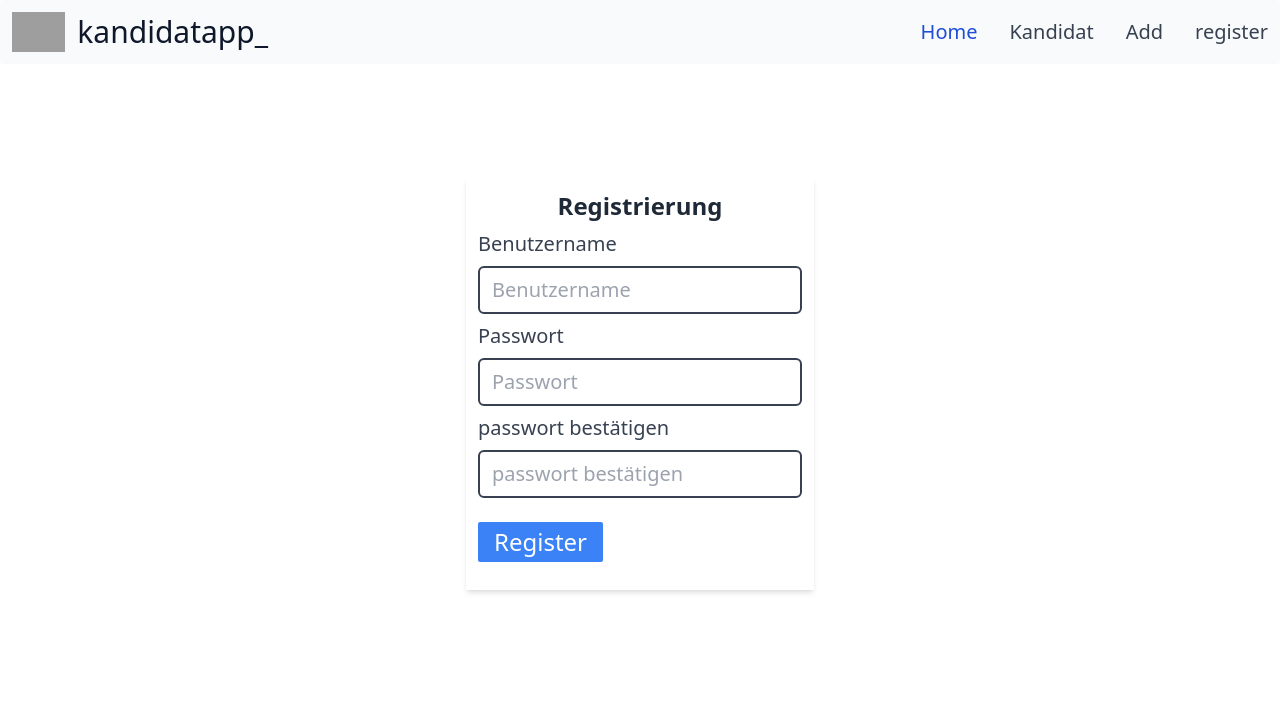
After one commit to ulrichmonji/kandidatapp2, a Django app: template kandidat/templates/kandidat/register.html in a window 1280 px wide. The commit adds this page. Shown: the top 703 px of the page. Run offline with Django 4.2, Linux system fonts and the light colour scheme; the template is opened without the code that fills it, so the values that code supplies are empty; some libraries are stand-ins or nearby versions; grey boxes are pictures that could not be loaded.

Commit message:
Modul Register

```diff
--- a/kandidat/templates/kandidat/base.html
+++ b/kandidat/templates/kandidat/base.html
@@ -85,6 +85,13 @@
                 >Add</a
               >
             </li>
+            <li>
+              <a
+                href="{% url 'register'  %}"
+                class="block py-2 pr-4 pl-3 text-gray-700 rounded hover:bg-gray-100 md:hover:bg-transparent md:border-0 md:hover:text-blue-700 md:p-0 dark:text-gray-400 md:dark:hover:text-white dark:hover:bg-gray-700 dark:hover:text-white md:dark:hover:bg-transparent"
+                >register</a
+              >
+            </li>
           </ul>
         </div>
       </div>
--- /dev/null
+++ b/kandidat/templates/kandidat/register.html
@@ -0,0 +1,57 @@
+{% extends 'kandidat/base.html' %} {% block content %}
+
+<div class="w-full h-[80vh] flex items-center justify-center">
+  <form method="post" class="flex flex-col gap-2 p-3 shadow-md">
+    <h2 class="text-center text-2xl font-semibold text-gray-800">
+      Registrierung
+    </h2>
+    {% if error %}
+    <p class="text-red-500">Bitte überprüfen Sie Ihre Daten</p>
+    <p class="text-red-500">wenn der Benutzername bereits existiert</p>
+    {% endif %}
+    <fieldset class="flex flex-col gap-2 items-start justify-center">
+      <label for="id_username" class="text-gray-700 text-xl"
+        >Benutzername</label
+      >
+      <input
+        type="text"
+        name="username"
+        placeholder="Benutzername"
+        id="id_username"
+        class="font-normal text-xl text-gray-700 border-2 border-gray-700 outline-none focu:border-gray-700 rounded-md hover:outline-none focus:outline-none focus:ring focus:ring-gray-200"
+      />
+    </fieldset>
+    <fieldset class="flex flex-col gap-2 items-start justify-center">
+      <label for="id_password" class="text-gray-700 text-xl">Passwort</label>
+      <input
+        type="password"
+        name="password"
+        placeholder="Passwort"
+        id="id_password"
+        class="font-normal text-xl text-gray-700 border-2 border-gray-700 outline-none focu:border-gray-700 rounded-md hover:outline-none focus:outline-none focus:ring focus:ring-gray-200"
+      />
+    </fieldset>
+    <fieldset class="flex flex-col gap-2 items-start justify-center">
+      <label for="confirm" class="text-gray-700 text-xl"
+        >passwort bestätigen</label
+      >
+      <input
+        type="password"
+        name="confirm"
+        placeholder="passwort bestätigen"
+        id="confirm"
+        class="font-normal text-xl text-gray-700 border-2 border-gray-700 outline-none focu:border-gray-700 rounded-md hover:outline-none focus:outline-none focus:ring focus:ring-gray-200"
+      />
+    </fieldset>
+    <fieldset class="flex gap-2 items-center justify-between my-4">
+      <input
+        type="submit"
+        value="Register"
+        class="leading-none text-2xl bg-blue-500 text-white px-4 py-2 rounded-sm hover:shadow hover:shadow-blue-400 cursor-pointer rounded rounded-md"
+      />
+    </fieldset>
+    {% csrf_token %}
+  </form>
+</div>
+
+{% endblock %}
--- a/kandidat/urls.py
+++ b/kandidat/urls.py
@@ -1,6 +1,6 @@
 from kandidat import views
 from django.urls import path, re_path
-from kandidat.views import home,kandidat_add,kandidat_update,kandidat_all,kandidat_home,kandidat_delete,kandidat_delete_all
+from kandidat.views import home,kandidat_add,kandidat_update,kandidat_all,kandidat_home,kandidat_delete,kandidat_delete_all,register
 
 urlpatterns = [
     re_path(r'^api/kandidaten$', views.kandidaten_list),
@@ -13,6 +13,6 @@ urlpatterns = [
     path('kandidat/update/<int:id>',kandidat_update,name='kandidat-update'),
     path('kandidat/delete/<int:id>',kandidat_delete,name="kandidat-delete"),
     path('kandidat/all/delete',kandidat_delete_all,name="kandidat-delete-all"),
-
+    path('register',register,name='register'),
 
 ]
```
Also changed, not shown: kandidat/views.py (+21 -2 lines).
